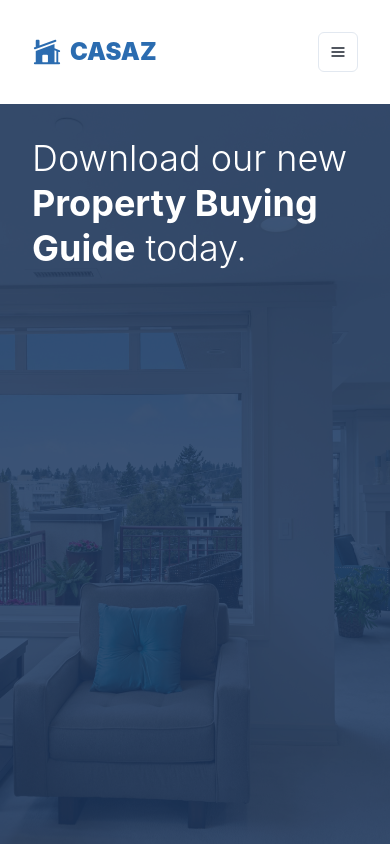
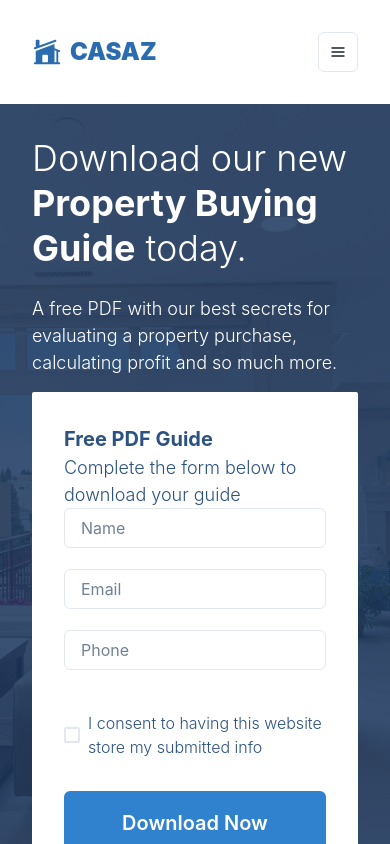
Before and after one commit to dalinec/real-estate-site, a Next.js app: page / in a window 390 px wide. Shown: the top 844 px of the page. Built offline with nearby package versions, Linux system fonts and the light colour scheme.

Commit message:
add responsive form to hero section

```diff
--- a/features/components/HeroBanner/HeroBanner.js
+++ b/features/components/HeroBanner/HeroBanner.js
@@ -1,4 +1,5 @@
 import { Box, Fade, Flex, Text } from '@chakra-ui/react';
+import HeroForm from '../HeroForm';
 
 const HeroBanner = () => {
   return (
@@ -41,8 +42,18 @@
             >
               Download our new <strong>Property Buying Guide</strong> today.
             </Text>
+            <Text fontSize={{ base: 'lg', sm: '2xl' }}>
+              A free PDF with our best secrets for evaluating a property
+              purchase, calculating profit and so much more.
+            </Text>
           </Box>
-          <Box className='right' width={{ base: '100%', sm: 'auto' }}></Box>
+          <Box
+            className='right'
+            width={{ base: '100%', sm: 'auto' }}
+            marginTop={{ base: '1rem', sm: '0' }}
+          >
+            <HeroForm />
+          </Box>
         </Flex>
       </Box>
     </Fade>
--- /dev/null
+++ b/features/components/HeroForm/HeroForm.js
@@ -0,0 +1,106 @@
+import {
+  Box,
+  Button,
+  Checkbox,
+  Flex,
+  FormControl,
+  Input,
+  Text,
+} from '@chakra-ui/react';
+import { useForm } from 'react-hook-form';
+
+const HeroForm = () => {
+  const {
+    register,
+    handleSubmit,
+    formState: { errors },
+  } = useForm();
+
+  const onSubmit = (data) => console.log(data);
+
+  return (
+    <Box
+      width='100%'
+      padding='2rem'
+      borderRadius='sm'
+      bgColor='white'
+      color='blue.700'
+    >
+      <Text fontSize='xl' fontWeight='bold'>
+        Free PDF Guide
+      </Text>
+      <Text fontSize='lg'>Complete the form below to download your guide</Text>
+      <form onSubmit={handleSubmit(onSubmit)}>
+        <FormControl>
+          <Input
+            marginBottom='1.3rem'
+            id='name'
+            type='text'
+            placeholder='Name'
+            {...register('name', { required: true })}
+          />
+          {errors.name && (
+            <Text fontSize='xs' color='red.400'>
+              {errors.name.type}
+            </Text>
+          )}
+          <Flex
+            gap={{ base: '0', sm: '1rem' }}
+            flexDirection={{ base: 'column', sm: 'row' }}
+          >
+            <Input
+              marginBottom='1.3rem'
+              id='email'
+              type='email'
+              placeholder='Email'
+              {...register('email', { required: true })}
+            />
+            {errors.email && (
+              <Text fontSize='xs' color='red.400'>
+                {errors.email.type}
+              </Text>
+            )}
+            <Input
+              marginBottom='1.3rem'
+              id='phone'
+              type='text'
+              placeholder='Phone'
+              {...register('phone', { required: true })}
+            />
+            {errors.phone && (
+              <Text fontSize='xs' color='red.400'>
+                {errors.phone.type}
+              </Text>
+            )}
+          </Flex>
+          <Checkbox
+            marginTop='1.3rem'
+            id='gdpr'
+            type='checkbox'
+            placeholder='GDPR'
+            {...register('gdpr', { required: true })}
+          >
+            I consent to having this website store my submitted info
+          </Checkbox>
+          {errors.gdpr && (
+            <Text fontSize='xs' color='red.400'>
+              {errors.gdpr.type}
+            </Text>
+          )}
+        </FormControl>
+        <Button
+          type='submit'
+          colorScheme='blue'
+          width='100%'
+          fontSize='xl'
+          padding='2rem'
+          marginTop='2rem'
+        >
+          Download Now
+        </Button>
+      </form>
+    </Box>
+  );
+};
+
+export default HeroForm;
--- /dev/null
+++ b/features/components/HeroForm/index.js
@@ -0,0 +1 @@
+export { default } from './HeroForm';
--- a/package.json
+++ b/package.json
@@ -19,6 +19,7 @@
     "next": "13.1.6",
     "react": "18.2.0",
     "react-dom": "18.2.0",
+    "react-hook-form": "^7.43.0",
     "react-icons": "^4.7.1",
     "swiper": "^8.4.7"
   }
```
Also changed, not shown: 1 other file (tests, documents, lock files or other folders).
